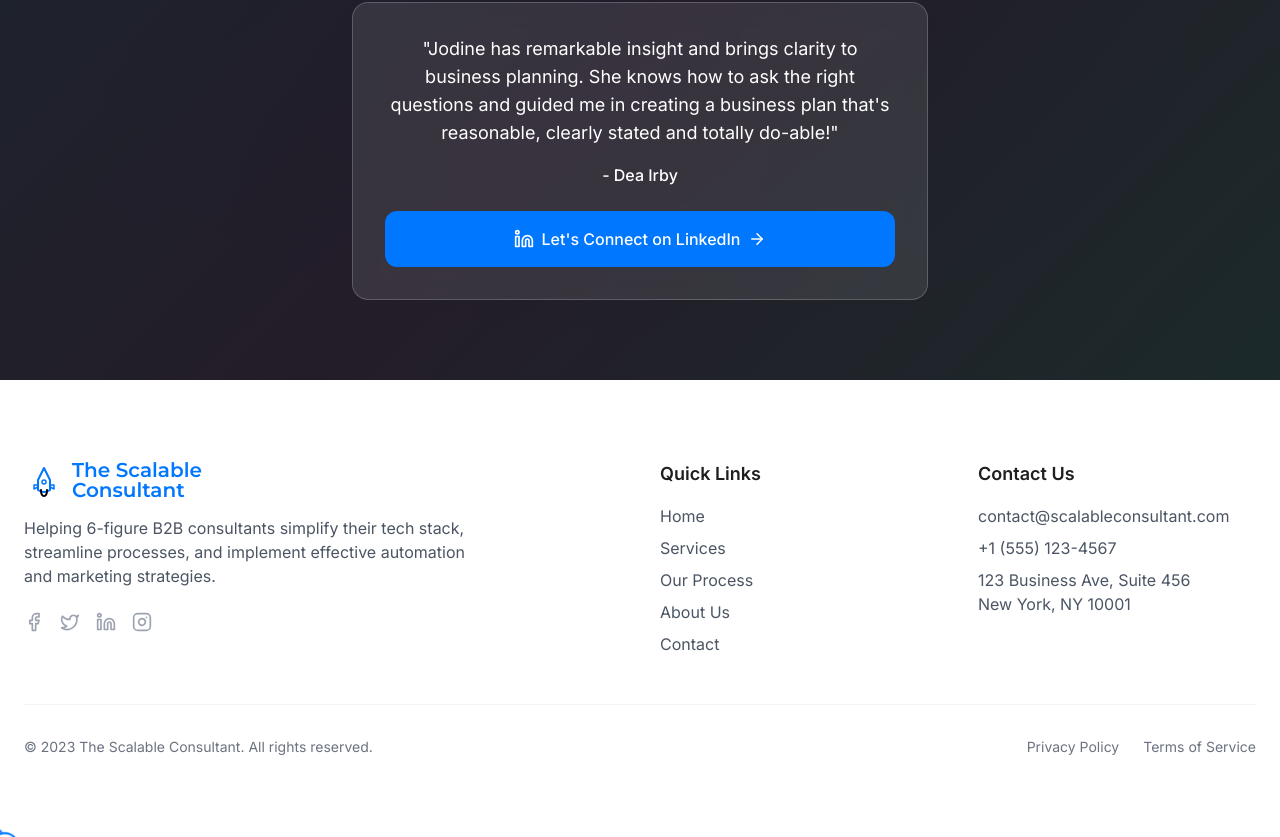
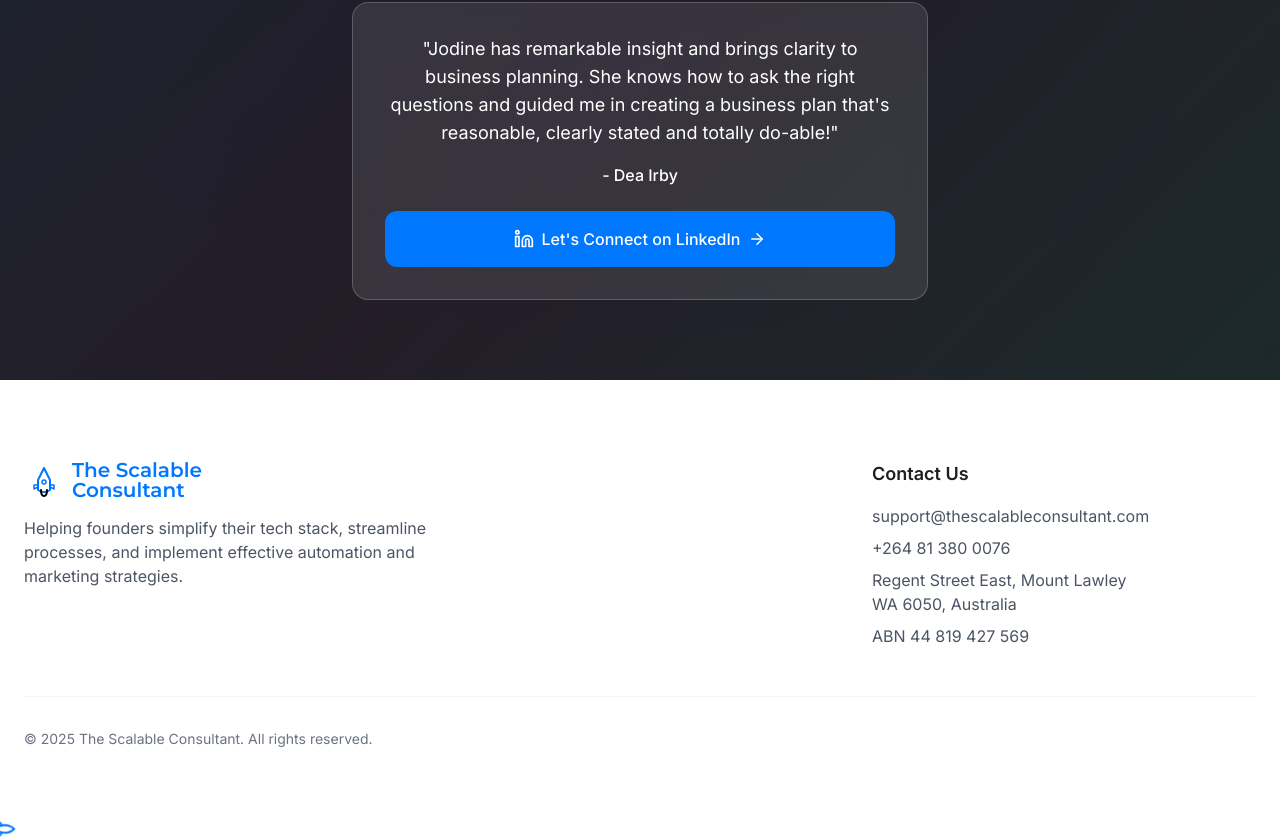
Before and after one commit to jodinetheron/the-scalable-consultant, a React (Vite) app: page / in a window 1280 px wide. Shown: the part 2740-3577 px from the top of the page. Built offline with nearby package versions, Linux system fonts and the light colour scheme.

Commit message:
Refactor: Update footer content and styling
Update footer text, remove social media icons, update contact information, and hide privacy policy and terms of service text.

```diff
--- a/src/components/Footer.tsx
+++ b/src/components/Footer.tsx
@@ -1,60 +1,51 @@
 
 import React from 'react';
 import Logo from './Logo';
-import { Facebook, Twitter, Linkedin, Instagram } from 'lucide-react';
 
 const Footer: React.FC = () => {
   return (
     <footer className="bg-white py-12 md:py-20">
       <div className="container mx-auto px-4 md:px-6">
-        <div className="grid md:grid-cols-4 gap-10">
+        <div className="grid md:grid-cols-3 gap-10">
           <div className="md:col-span-2">
             <Logo />
             <p className="mt-4 text-gray-600 max-w-md">
-              Helping 6-figure B2B consultants simplify their tech stack, streamline processes, and implement effective automation and marketing strategies.
+              Helping founders simplify their tech stack, streamline processes, and implement effective automation and marketing strategies.
             </p>
-            <div className="flex space-x-4 mt-6">
-              <a href="#" className="text-gray-400 hover:text-space-blue transition-colors">
-                <Facebook size={20} />
-              </a>
-              <a href="#" className="text-gray-400 hover:text-space-blue transition-colors">
-                <Twitter size={20} />
-              </a>
-              <a href="#" className="text-gray-400 hover:text-space-blue transition-colors">
-                <Linkedin size={20} />
-              </a>
-              <a href="#" className="text-gray-400 hover:text-space-blue transition-colors">
-                <Instagram size={20} />
-              </a>
-            </div>
-          </div>
-
-          <div>
-            <h3 className="font-semibold text-lg mb-4">Quick Links</h3>
-            <ul className="space-y-2">
-              <li><a href="#" className="text-gray-600 hover:text-space-blue transition-colors">Home</a></li>
-              <li><a href="#services" className="text-gray-600 hover:text-space-blue transition-colors">Services</a></li>
-              <li><a href="#process" className="text-gray-600 hover:text-space-blue transition-colors">Our Process</a></li>
-              <li><a href="#about" className="text-gray-600 hover:text-space-blue transition-colors">About Us</a></li>
-              <li><a href="#contact" className="text-gray-600 hover:text-space-blue transition-colors">Contact</a></li>
-            </ul>
           </div>
 
           <div>
             <h3 className="font-semibold text-lg mb-4">Contact Us</h3>
             <ul className="space-y-2">
-              <li className="text-gray-600">contact@scalableconsultant.com</li>
-              <li className="text-gray-600">+1 (555) 123-4567</li>
-              <li className="text-gray-600">123 Business Ave, Suite 456<br />New York, NY 10001</li>
+              <li className="text-gray-600">
+                <a href="mailto:support@thescalableconsultant.com" className="hover:text-space-blue transition-colors">
+                  support@thescalableconsultant.com
+                </a>
+              </li>
+              <li className="text-gray-600">
+                <a href="https://api.whatsapp.com/send/?phone=2640813800076&text=Can+you+tell+me+more+about+how+to+reclaim+15%2B+hours+weekly+%26+create+happier+clients%3F&type=phone_number&app_absent=0"
+                   className="hover:text-space-blue transition-colors"
+                   target="_blank"
+                   rel="noopener noreferrer">
+                  +264 81 380 0076
+                </a>
+              </li>
+              <li className="text-gray-600">
+                Regent Street East, Mount Lawley<br />
+                WA 6050, Australia
+              </li>
+              <li className="text-gray-600">
+                ABN 44 819 427 569
+              </li>
             </ul>
           </div>
         </div>
 
         <div className="border-t border-gray-100 mt-12 pt-8 flex flex-col md:flex-row justify-between items-center">
-          <p className="text-gray-500 text-sm">© 2023 The Scalable Consultant. All rights reserved.</p>
+          <p className="text-gray-500 text-sm">© 2025 The Scalable Consultant. All rights reserved.</p>
           <div className="flex space-x-6 mt-4 md:mt-0">
-            <a href="#" className="text-gray-500 hover:text-space-blue text-sm transition-colors">Privacy Policy</a>
-            <a href="#" className="text-gray-500 hover:text-space-blue text-sm transition-colors">Terms of Service</a>
+            <a href="#" className="text-white hover:text-white text-sm transition-colors">Privacy Policy</a>
+            <a href="#" className="text-white hover:text-white text-sm transition-colors">Terms of Service</a>
           </div>
         </div>
       </div>
```
